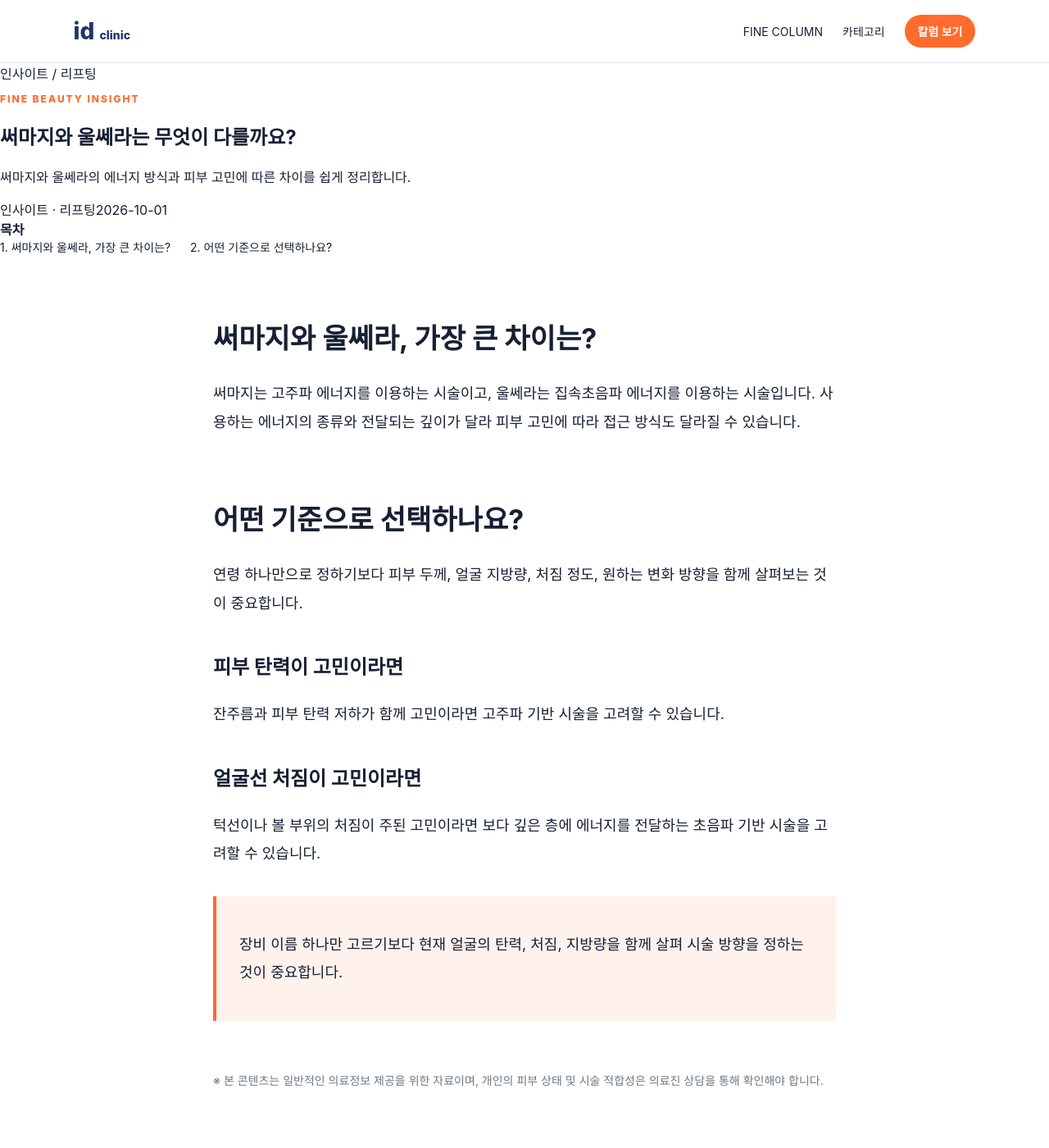
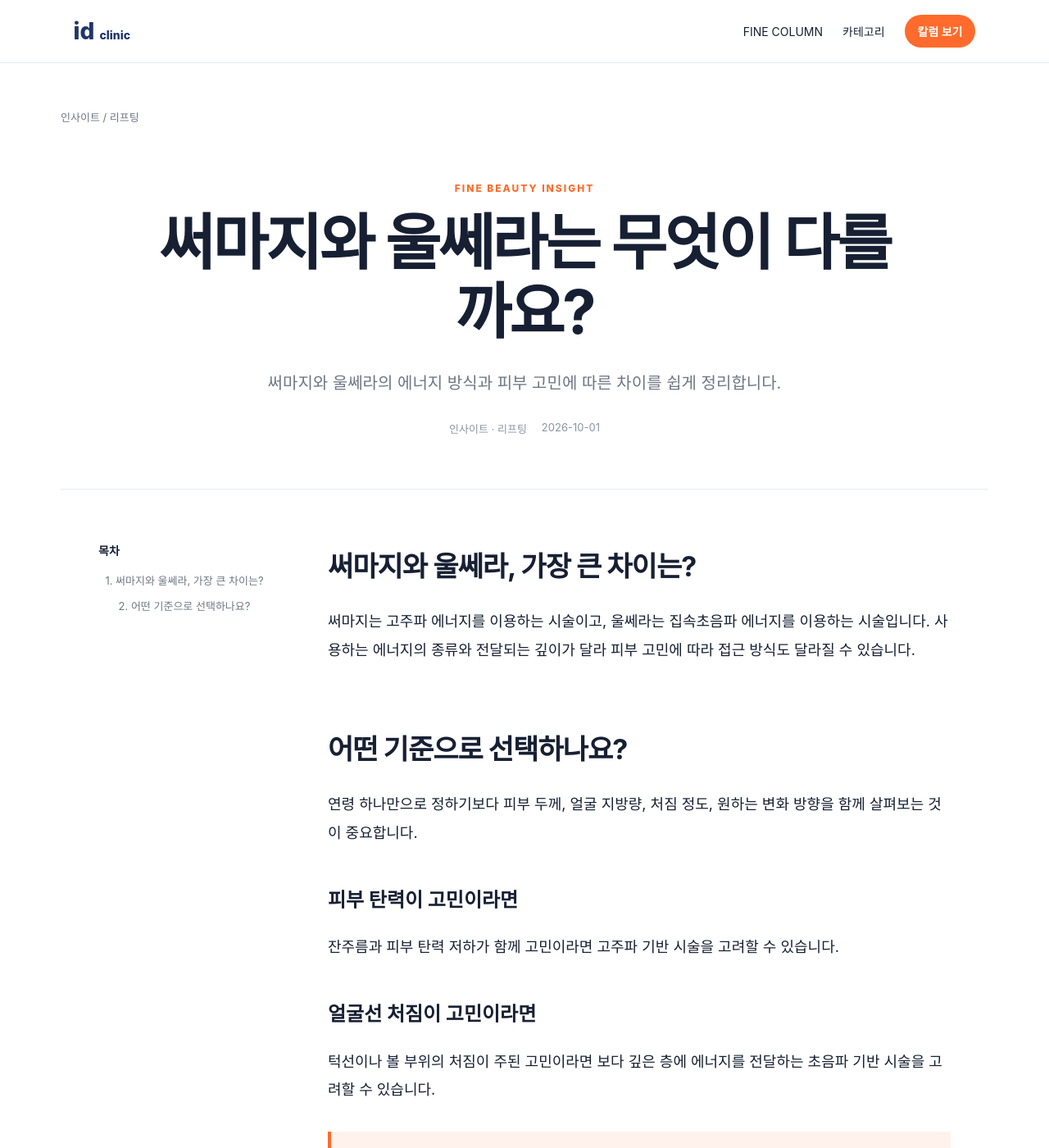
Before and after one commit to hwsr6028-source/hwsr6028-source.github.io, a Jekyll site: the page built from _posts/2026-10-01-thermage-vs-ulthera.md, in a window 1280 px wide and 1400 px high. Shown: the whole window at 82% size. Built offline with Jekyll 4.4.1, drawn with Linux system fonts in a browser that asks for light colours.

Commit message:
Style insight archive and detail pages

```diff
--- a/assets/style.css
+++ b/assets/style.css
@@ -17,3 +17,52 @@
 footer{padding:50px 8vw;border-top:1px solid var(--line);color:var(--muted)}footer p{max-width:760px;line-height:1.7}
 @media(max-width:800px){nav{display:none}.hero{grid-template-columns:1fr}.article-grid,.cards.three{grid-template-columns:1fr 1fr}.list-card{grid-template-columns:180px 1fr}}
 @media(max-width:560px){.hero,.section{padding-left:20px;padding-right:20px}.article-grid,.cards.three{grid-template-columns:1fr}.list-card{grid-template-columns:1fr}.hero h1,.column-hero h1,.article-title h1{font-size:42px}}
+/* Insight archive */
+.insight-page{background:#fff}
+.insight-hero{max-width:1180px;margin:auto;padding:110px 24px 62px;border-bottom:1px solid var(--line)}
+.insight-hero h1{font-size:clamp(54px,7vw,92px);letter-spacing:-4px;margin:10px 0 20px;line-height:1}
+.insight-hero>p:last-child{font-size:19px;line-height:1.75;color:var(--muted)}
+.insight-wrap{max-width:1180px;margin:auto;padding:42px 24px 110px}
+.insight-filter{display:flex;gap:8px;flex-wrap:wrap;padding-bottom:28px;border-bottom:1px solid var(--ink)}
+.insight-list{width:100%}
+.insight-row{border-bottom:1px solid var(--line)}
+.insight-row>a{display:grid;grid-template-columns:1fr 220px;gap:50px;padding:38px 0}
+.insight-row h2{font-size:30px;line-height:1.35;letter-spacing:-1.1px;margin:0 0 15px}
+.insight-row p{font-size:16px;line-height:1.75;color:var(--muted);margin:0;max-width:780px}
+.insight-row-meta{display:flex;flex-direction:column;align-items:flex-end;justify-content:space-between;color:var(--muted);font-size:13px}
+.insight-row:hover h2{color:var(--orange)}
+
+/* Insight detail */
+.insight-detail{max-width:1180px;margin:auto;padding:36px 24px 110px}
+.insight-breadcrumb{font-size:13px;color:var(--muted);padding:20px 0 58px}
+.insight-title{max-width:950px;margin:auto;text-align:center;padding-bottom:64px}
+.insight-title h1{font-size:clamp(42px,5.8vw,76px);line-height:1.13;letter-spacing:-3px;margin:18px 0 26px}
+.insight-lead{font-size:20px;line-height:1.8;color:var(--muted);max-width:800px;margin:0 auto 28px}
+.insight-meta{display:flex;justify-content:center;gap:18px;color:#8c94a1;font-size:13px}
+.insight-content-grid{display:grid;grid-template-columns:210px minmax(0,760px);gap:70px;justify-content:center;border-top:1px solid var(--line);padding-top:54px}
+.insight-toc{position:sticky;top:110px;align-self:start;padding-top:10px}
+.insight-toc strong{display:block;font-size:14px;margin-bottom:18px}
+.insight-toc nav{display:flex;flex-direction:column;gap:12px}
+.insight-toc a{font-size:13px;line-height:1.5;color:var(--muted)}
+.insight-toc a:hover{color:var(--orange)}
+.insight-detail .article-body{max-width:none;margin:0;font-size:18px;line-height:1.9}
+.insight-detail .article-body h2{font-size:34px;margin:72px 0 18px;letter-spacing:-1px}
+.insight-detail .article-body h2:first-child{margin-top:8px}
+.insight-detail .article-body h3{font-size:24px;margin:42px 0 12px}
+.insight-related{max-width:970px;margin:110px auto 0;border-top:1px solid var(--line);padding-top:50px}
+.related-list{display:flex;flex-direction:column;border-top:1px solid var(--ink)}
+.related-list a{display:flex;justify-content:space-between;gap:30px;padding:22px 0;border-bottom:1px solid var(--line)}
+.related-list span{font-size:13px;color:var(--muted);white-space:nowrap}
+
+@media(max-width:800px){
+  .insight-row>a{grid-template-columns:1fr;gap:14px}
+  .insight-row-meta{align-items:flex-start;gap:6px}
+  .insight-content-grid{grid-template-columns:1fr;gap:20px}
+  .insight-toc{position:static;border:1px solid var(--line);border-radius:16px;padding:20px}
+}
+@media(max-width:560px){
+  .insight-hero{padding-top:70px}
+  .insight-row h2{font-size:24px}
+  .insight-title h1{font-size:40px;letter-spacing:-2px}
+  .insight-lead{font-size:17px}
+}
```
